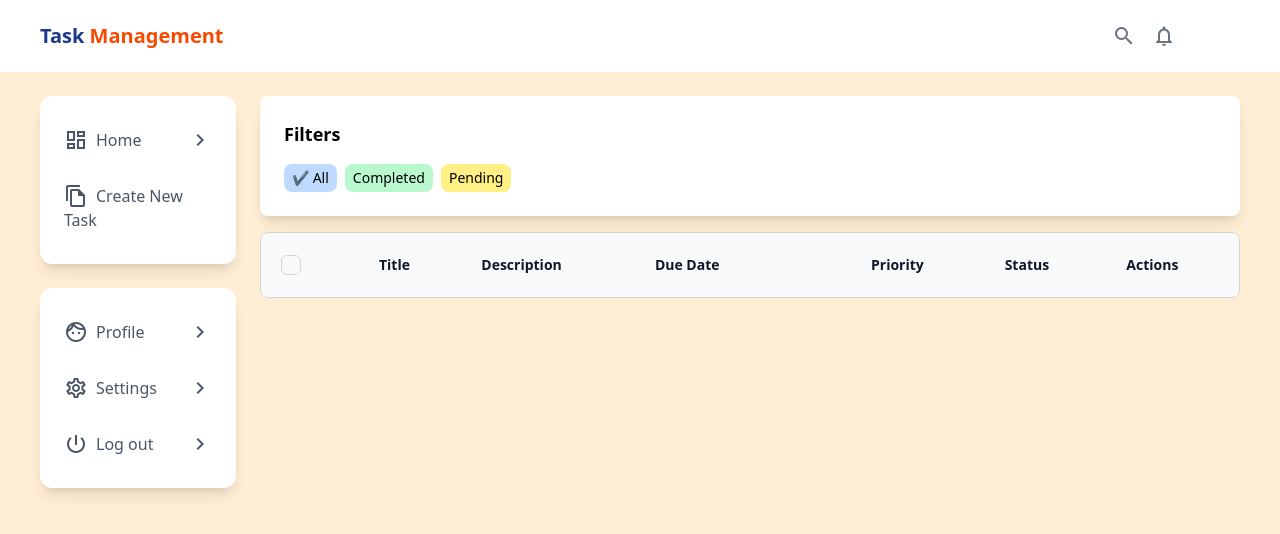
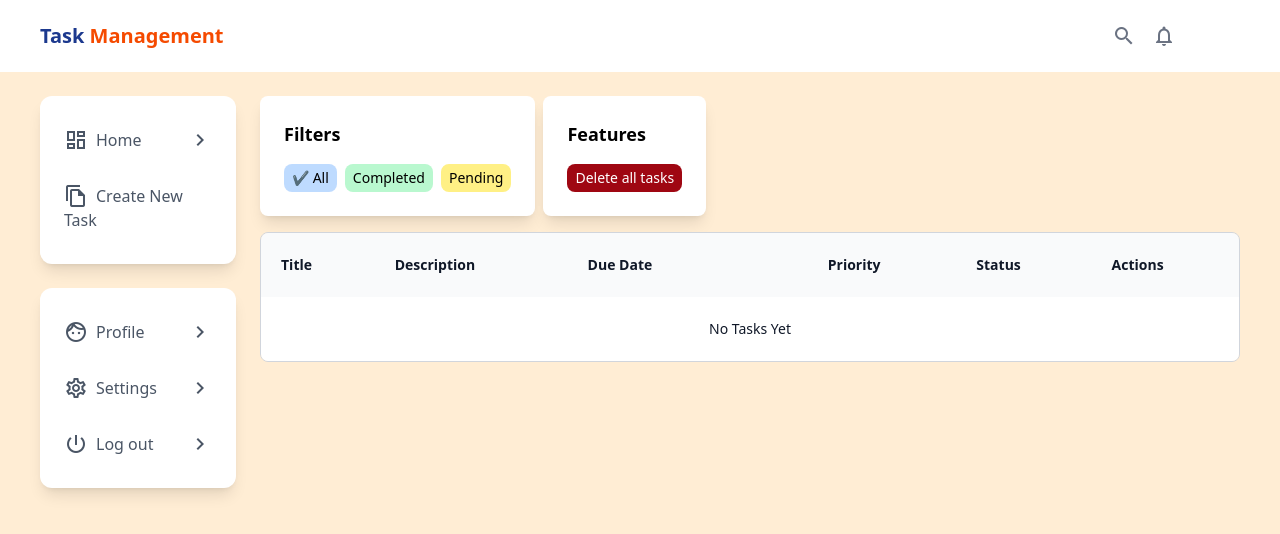
Before and after one commit to programminglives/Task-Management, a Next.js app: page / in a window 1280 px wide. Shown: the top 534 px of the page. Built offline with nearby package versions, Linux system fonts and the light colour scheme.

Commit message:
delete all tasks

```diff
--- a/src/app/page.tsx
+++ b/src/app/page.tsx
@@ -35,11 +35,23 @@ export default function Home() {
         }
     }
 
+    const handleDeleteAllTasks = () => {
+        if(tasks.length === 0) {
+            alert("You don't have any tasks to delete!!!")
+            return
+        }
+        if(confirm("Are you sure you want to delete all tasks?")) {
+            setTasks([])
+            localStorage.removeItem("tasks");
+        }
+    }
+
     return (
         <>
             <div className="w-10/12">
 
                 <div className="mb-4">
+                    <div className="flex flex-wrap gap-2">
                         <div className="bg-white p-6 rounded-lg shadow-lg">
                             <h2 className="text-lg font-semibold mb-4">Filters</h2>
                             <div className="flex flex-wrap gap-2">
@@ -57,6 +69,16 @@ export default function Home() {
                                 </button>
                             </div>
                         </div>
+                        <div className="bg-white p-6 rounded-lg shadow-lg">
+                            <h2 className="text-lg font-semibold mb-4">Features</h2>
+                            <div className="flex flex-wrap gap-2">
+                                <button onClick={handleDeleteAllTasks}
+                                        className="text-white cursor-pointer bg-red-800 hover:bg-red-900 py-1 px-2 rounded-lg text-sm">
+                                    Delete all tasks
+                                </button>
+                            </div>
+                        </div>
+                    </div>
                 </div>
 
                 <div className="flex flex-col">
@@ -66,12 +88,12 @@ export default function Home() {
                                 <table className="table-auto min-w-full rounded-xl">
                                     <thead>
                                     <tr className="bg-gray-50">
-                                        <th className="">
-                                            <div className="flex items-center py-5 px-5 ">
-                                                <input type="checkbox" value=""
-                                                       className="w-5 h-5 appearance-none border border-gray-300  rounded-md mr-2 hover:border-indigo-500 hover:bg-indigo-100 checked:bg-no-repeat checked:bg-center checked:border-indigo-500 checked:bg-indigo-100"/>
-                                            </div>
-                                        </th>
+                                        {/*<th className="">*/}
+                                        {/*    <div className="flex items-center py-5 px-5 ">*/}
+                                        {/*        <input type="checkbox" value=""*/}
+                                        {/*               className="w-5 h-5 appearance-none border border-gray-300  rounded-md mr-2 hover:border-indigo-500 hover:bg-indigo-100 checked:bg-no-repeat checked:bg-center checked:border-indigo-500 checked:bg-indigo-100"/>*/}
+                                        {/*    </div>*/}
+                                        {/*</th>*/}
                                         <th scope="col"
                                             className="p-5 text-left whitespace-nowrap text-sm leading-6 font-semibold text-gray-900 capitalize"> Title
                                         </th>
@@ -95,15 +117,15 @@ export default function Home() {
                                     </thead>
                                     <tbody className="divide-y divide-gray-300 ">
                                     {
-                                        filteredTasks.map((task: Task, index: number) => (
+                                        filteredTasks.length > 0 ? filteredTasks.map((task: Task, index: number) => (
                                                 <tr className="bg-white transition-all duration-500 hover:bg-gray-50"
                                                     key={index}>
-                                                <td className="">
-                                                    <div className="flex items-center py-5 px-5 ">
-                                                        <input type="checkbox" value=""
-                                                               className="w-5 h-5 appearance-none border border-gray-300  rounded-md mr-2 hover:border-indigo-500 hover:bg-indigo-100 checked:bg-no-repeat checked:bg-center checked:border-indigo-500 checked:bg-indigo-100"/>
-                                                    </div>
-                                                </td>
+                                                    {/*<td className="">*/}
+                                                    {/*    <div className="flex items-center py-5 px-5 ">*/}
+                                                    {/*        <input type="checkbox" value=""*/}
+                                                    {/*               className="w-5 h-5 appearance-none border border-gray-300  rounded-md mr-2 hover:border-indigo-500 hover:bg-indigo-100 checked:bg-no-repeat checked:bg-center checked:border-indigo-500 checked:bg-indigo-100"/>*/}
+                                                    {/*    </div>*/}
+                                                    {/*</td>*/}
                                                     <td className="p-5 whitespace-nowrap text-sm leading-6 font-medium text-gray-900 ">
                                                         {task.title}
                                                     </td>
@@ -138,8 +160,8 @@ export default function Home() {
                                                                          fill="none"  /* SVG container itself has no fill */
                                                                          xmlns="http://www.w3.org/2000/svg">
                                                                         <path className="fill-green-600 group-hover:fill-white"
-                                                                          fill-rule="evenodd"
-                                                                          clip-rule="evenodd"
+                                                                              fillRule="evenodd"
+                                                                              clipRule="evenodd"
                                                                               d="M16.707 5.293a1 1 0 010 1.414l-8 8a1 1 0 01-1.414 0l-4-4a1 1 0 011.414-1.414L8 12.586l7.293-7.293a1 1 0 011.414 0z"/>
                                                                     </svg>
                                                                 </button>
@@ -167,7 +189,14 @@ export default function Home() {
                                                         {/*</button>*/}
                                                     </td>
                                                 </tr>
-                                        ))
+                                            )) :
+                                            (
+                                                <tr className="bg-white transition-all duration-500">
+                                                    <td colSpan="6" className="text-center p-5 whitespace-nowrap text-sm leading-6 font-medium text-gray-900">
+                                                        No Tasks Yet
+                                                    </td>
+                                                </tr>
+                                            )
                                     }
                                     </tbody>
                                 </table>
--- a/src/app/task/create/page.tsx
+++ b/src/app/task/create/page.tsx
@@ -38,6 +38,7 @@ function CreateTask() {
                                 type="text"
                                 id="title"
                                 name="title"
+                                value={task.title ?? ''}
                                 placeholder="Need to do XYZ"
                                 className="mt-1 block w-full p-2 rounded-lg border-gray-300 focus:ring-blue-500 focus:border-blue-500 shadow-sm"
                                 required
@@ -51,6 +52,7 @@ function CreateTask() {
                                 onChange={handleChangeEvent}
                                 id="description"
                                 name="description"
+                                value={task.description ?? ''}
                                 placeholder="1234 5678 9012 3456"
                                 className="mt-1 block w-full p-2 rounded-lg border-gray-300 focus:ring-blue-500 focus:border-blue-500 shadow-sm"
                                 required
@@ -65,6 +67,7 @@ function CreateTask() {
                                 type="datetime-local"
                                 id="due-date"
                                 name="due_date"
+                                value={task.due_date ?? ''}
                                 placeholder="MM/YY"
                                 className="mt-1 cursor-pointer block w-full p-2 rounded-lg border-gray-300 focus:ring-blue-500 focus:border-blue-500 shadow-sm"
                                 required
```
Lines whose indentation alone changed are shown as unchanged.
